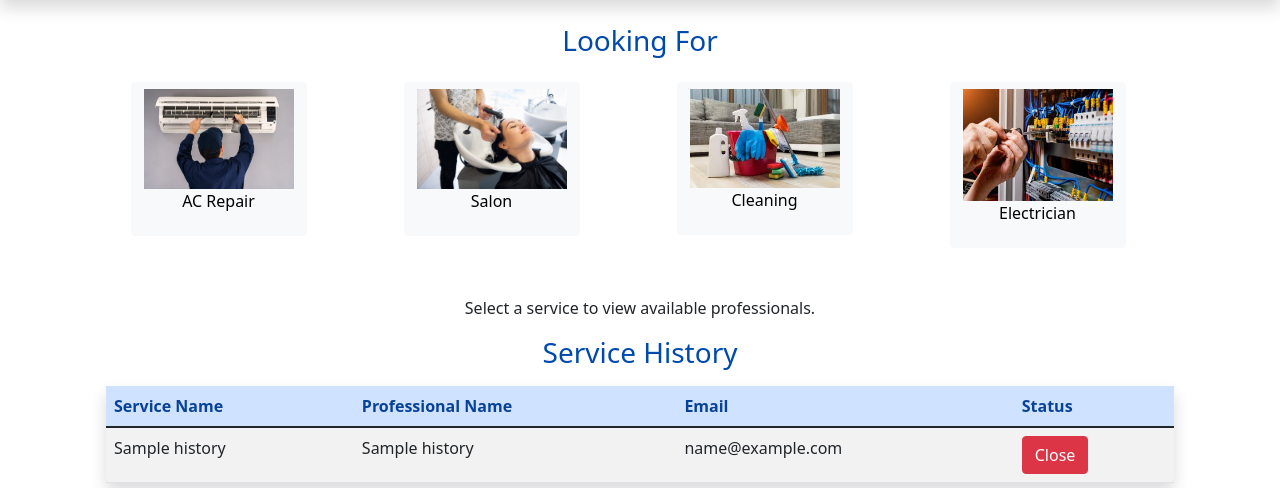
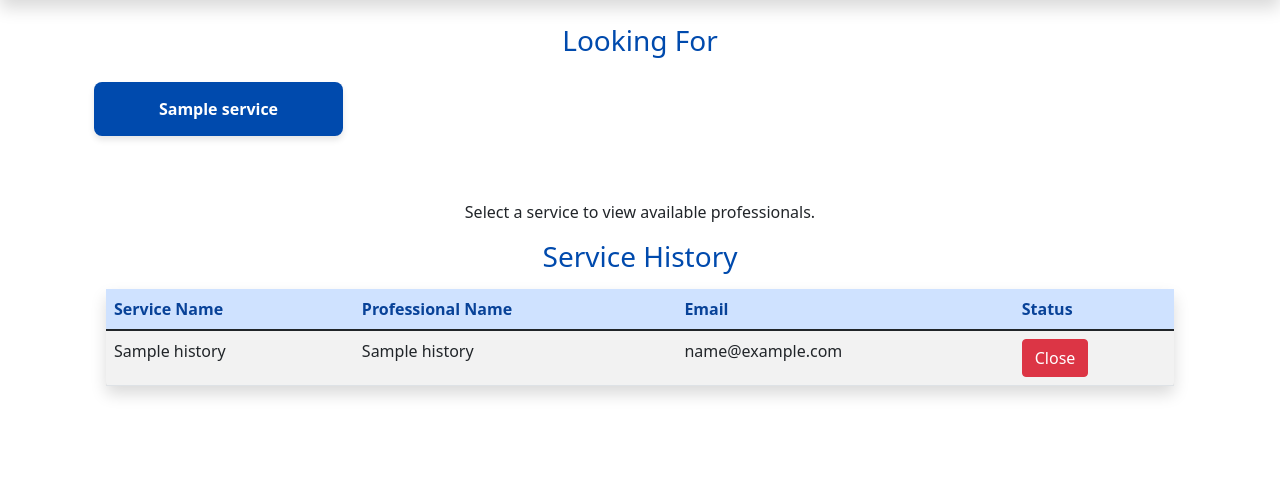
Before and after one commit to raghzzzspace/household_services_backup, a Flask app: page /user/customer_dashboard in a window 1280 px wide. Shown: the part 56-544 px from the top of the page. Run offline with Flask 3, Linux system fonts and the light colour scheme; a user stored in the database is signed in; tables that the repository leaves empty hold one stand-in row (values such as "Sample post"); some libraries are stand-ins or nearby versions.

Commit message:
completed cust

```diff
--- a/app.py
+++ b/app.py
@@ -8,7 +8,7 @@ from flask_migrate import Migrate
 import sqlite3
 from sqlalchemy.sql import text
 from datetime import datetime
-
+from sqlalchemy import func
 
 
 
@@ -70,7 +70,8 @@ def user_login():
 def customer_dashboard():
     customer_id = session['customer_id']
     service_history = Service_History.query.filter_by(id=customer_id).all()
-    return render_template('user/customer_dashboard.html', service_history=service_history)
+    services = Services.query.all()
+    return render_template('user/customer_dashboard.html', services=services,service_history=service_history)
 
 @app.route('/user/customer_profile', methods=['GET'])
 def customer_profile():
@@ -242,26 +243,24 @@ def close_service():
 
 @app.route('/user/customer_summary', methods=['GET'])
 def customer_summary():
+    customer_id = session['customer_id']
+    # Query for the total number of records (Requested)
+    total_requested = db.session.query(func.count(Service_History.id)).filter(Service_History.id == customer_id).scalar()
 
-    # Query for ratings data
-    ratings_query = text("SELECT rating, COUNT(*) FROM closed__services GROUP BY rating")
-    ratings_result = db.session.execute(ratings_query).fetchall()
+    # Query for the number of Closed records
+    total_closed = db.session.query(func.count(Service_History.id)).filter(Service_History.id == customer_id, Service_History.status == 'Closed').scalar()
 
-    # Process ratings result into a format for Chart.js
-    ratings_data = {str(row[0]): row[1] for row in ratings_result}
+    # Calculate the number of Assigned records (Requested - Closed)
+    total_assigned = total_requested - total_closed
 
-    # Query for service requests data
-    requests_query = text("SELECT status, COUNT(*) FROM services_status GROUP BY status")
-    requests_result = db.session.execute(requests_query).fetchall()
-
-    # Process service requests result
-    service_requests_data = {
-        'Received': sum(row[1] for row in requests_result),
-        'Closed': sum(row[1] for row in requests_result if row[0] == 'C'),
-        'Rejected': sum(row[1] for row in requests_result if row[0] == 'R')
+    # Prepare the data for the chart
+    service_history_data = {
+        'Requested': total_requested,
+        'Closed': total_closed,
+        'Assigned': total_assigned
     }
 
-    return render_template('user/customer_summary.html', ratings_data=ratings_data, service_requests_data=service_requests_data)
+    return render_template('user/customer_summary.html', service_history_data=service_history_data)
 
 
 @app.route('/professional/login', methods=['GET'])
@@ -628,8 +627,11 @@ def search_services():
         # Search in the 'services' table for service_name
         search_results = Professional.query.filter(Professional.service_name.ilike(f"%{search_by}%"),Professional.status == "Approved").all()
 
+    customer_id = session['customer_id']
+    service_history = Service_History.query.filter_by(id=customer_id).all()
+    services = Services.query.all()
 
-    return render_template('user/customer_dashboard.html', search_results=search_results, search_by=search_by)
+    return render_template('user/customer_dashboard.html', services=services,service_history=service_history,search_results=search_results, search_by=search_by)
 
 
 
--- a/templates/user/customer_dashboard.html
+++ b/templates/user/customer_dashboard.html
@@ -1,47 +1,52 @@
 {% extends "user/customer_layout.html" %}
 
 {% block content %}
+
+<style>
+    .service-btn {
+        background-color: #004aad;
+        color: white;
+        border: none;
+        border-radius: 8px;
+        padding: 15px;
+        font-size: 16px;
+        width: 100%;
+        box-shadow: 0px 4px 6px rgba(0, 0, 0, 0.1);
+        transition: transform 0.2s, box-shadow 0.2s;
+    }
+
+    .service-btn:hover {
+        background-color: #003288;
+        transform: translateY(-5px);
+        box-shadow: 0px 8px 12px rgba(0, 0, 0, 0.2);
+    }
+
+    .service-btn p {
+        margin: 0;
+        font-weight: bold;
+    }
+</style>
+
 <div class="container-fluid mb-5">
 
     <!-- Service Options Section -->
     <h3 class="text-center mb-4" style="color: #004aad;">Looking For</h3>
     <div class="row text-center mb-5">
         <form method="POST" action="{{ url_for('search_services') }}" class="row">
-            <div class="col-md-3">
-                <button type="submit" name="service_type" value="AC Repair" class="btn btn-light">
-                    <img src="{{ url_for('static', filename='ac_repair.jpg') }}" alt="AC Repair" class="img-fluid"
-                        width="150" height="200" />
-                    <p>AC Repair</p>
+            {% for service in services %}
+            <div class="col-md-3 mb-3">
+                <button type="submit" name="service_type" value="{{ service.service_name }}" class="service-btn">
+                    <p>{{ service.service_name }}</p>
                 </button>
             </div>
-            <div class="col-md-3">
-                <button type="submit" name="service_type" value="Salon" class="btn btn-light">
-                    <img src="{{ url_for('static', filename='saloon.jpg') }}" alt="Salon" class="img-fluid" width="150"
-                        height="200" />
-                    <p>Salon</p>
-                </button>
-            </div>
-            <div class="col-md-3">
-                <button type="submit" name="service_type" value="Cleaning" class="btn btn-light">
-                    <img src="{{ url_for('static', filename='cleaning.jpeg') }}" alt="Cleaning" class="img-fluid"
-                        width="150" height="200" />
-                    <p>Cleaning</p>
-                </button>
-            </div>
-            <div class="col-md-3">
-                <button type="submit" name="service_type" value="Electrician" class="btn btn-light">
-                    <img src="{{ url_for('static', filename='electrician.jpeg') }}" alt="Electrician" class="img-fluid"
-                        width="150" height="200" />
-                    <p>Electrician</p>
-                </button>
-            </div>
+            {% endfor %}
         </form>
     </div>
 
-    <!-- Search Results Section -->
+    <!-- Search Results and Other Sections -->
     {% if search_results %}
     <div class="mb-5">
-        <h3 class="text-center mb-4" style="color: #004aad;">{{ selected_service }} Professionals</h3>
+        <h3 class="text-center mb-4" style="color: #004aad;">Professionals</h3>
         <table class="table table-striped table-hover shadow rounded">
             <thead style="background-color: #d9eaf7; color: #084298;">
                 <tr>
@@ -79,11 +84,8 @@
     <p class="text-center">Select a service to view available professionals.</p>
     {% endif %}
 
-
-
-
+    <!-- Service History Section -->
     <div class="container-fluid">
-        <!-- Service History Section -->
         <div class="mb-5">
             <h3 class="text-center mb-3" style="color: #004aad;">Service History</h3>
             <table class="table table-striped table-hover shadow rounded">
@@ -121,4 +123,5 @@
             </table>
         </div>
     </div>
-    {% endblock %}
+</div>
+{% endblock %}
--- a/templates/user/customer_remarks.html
+++ b/templates/user/customer_remarks.html
@@ -42,7 +42,6 @@
         <!-- Buttons -->
         <div class="d-flex justify-content-between">
             <button type="submit" class="btn btn-primary btn-sm">Submit</button>
-            <a href="/user/customer_dashboard" class="btn btn-secondary btn-sm">Close</a>
         </div>
     </form>
 </div>
```
Also changed, not shown: templates/user/customer_summary.html (+13 -13 lines), static/ac_repair.jpg (deleted), static/cleaning.jpeg (deleted), static/electrician.jpeg (deleted), static/saloon.jpg (deleted).
